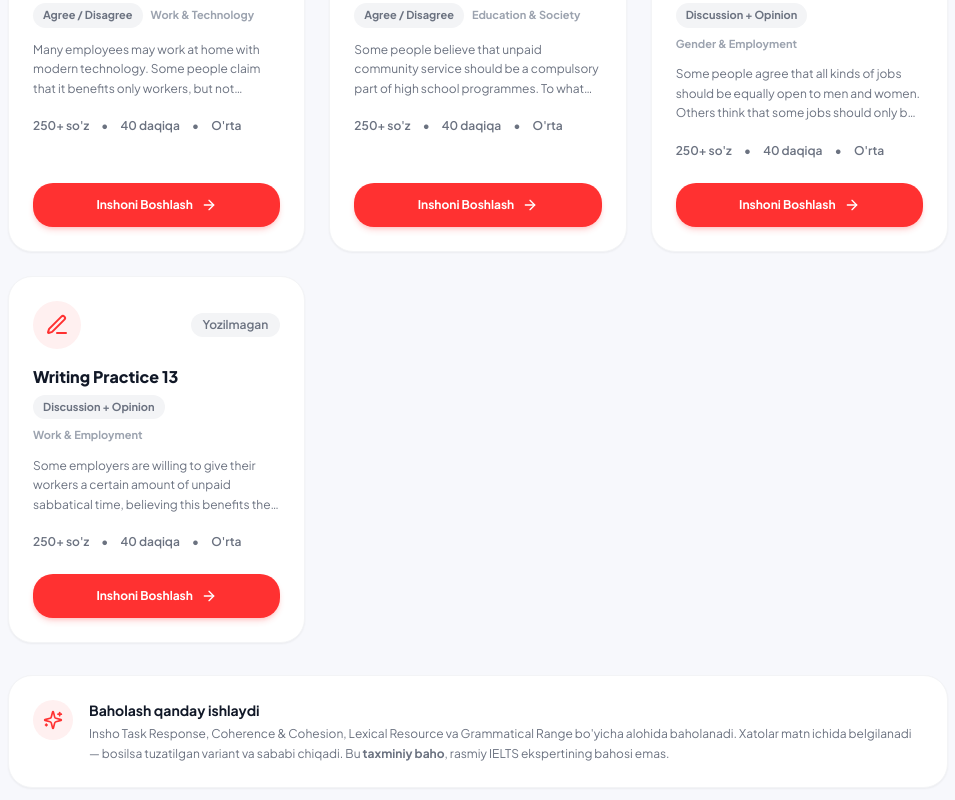
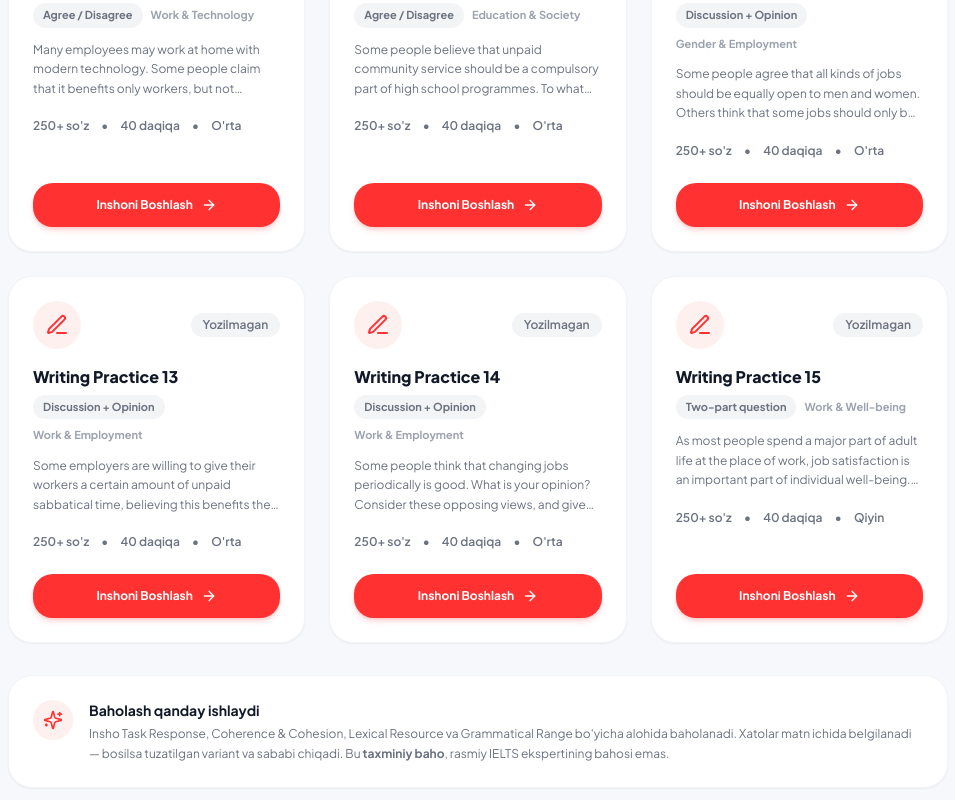
Before and after one commit to mahmudulashev/Take-IELTS, a React (Vite) app in the folder app/: page /writing-packs in a window 1280 px wide. Shown: the part 1496-2296 px from the top of the page, without its empty margins (292-1247 px from the left). Built offline with nearby package versions, Linux system fonts and the light colour scheme; no server answers; the database is empty; sample sign-in values are in the browser's storage.

Commit message:
feat: add writing prompts 14-15 on changing jobs and job satisfaction

```diff
--- a/app/src/data/writing-prompts.js
+++ b/app/src/data/writing-prompts.js
@@ -1,5 +1,5 @@
 /**
- * IELTS Writing Task 2 — 13 ta belgilangan to'plam.
+ * IELTS Writing Task 2 — 15 ta belgilangan to'plam.
  *
  * Reading/Listening kabi har bir to'plam o'zgarmas: foydalanuvchi
  * "Writing Practice 3" ni tanlasa, har safar aynan o'sha mavzu
@@ -135,6 +135,24 @@ export const WRITING_PACKS = [
     difficulty: "O'rta",
     text: 'Some employers are willing to give their workers a certain amount of unpaid sabbatical time, believing this benefits the individual and the organisation. Other employers see no merit in this arrangement and discourage it. Discuss both views and give your own opinion.',
   },
+  {
+    id: 'writing-14',
+    number: 14,
+    title: 'Writing Practice 14',
+    type: 'Discussion + Opinion',
+    topic: 'Work & Employment',
+    difficulty: "O'rta",
+    text: 'Some people think that changing jobs periodically is good. What is your opinion? Consider these opposing views, and give your own opinion.',
+  },
+  {
+    id: 'writing-15',
+    number: 15,
+    title: 'Writing Practice 15',
+    type: 'Two-part question',
+    topic: 'Work & Well-being',
+    difficulty: 'Qiyin',
+    text: 'As most people spend a major part of adult life at the place of work, job satisfaction is an important part of individual well-being. What are the factors that contribute to job satisfaction? Are all the expectations for job satisfaction realistic?',
+  },
 ]
 
 /** To'plamni id bo'yicha topish */
```
Also changed, not shown: 1 other file (tests, documents, lock files or other folders).
